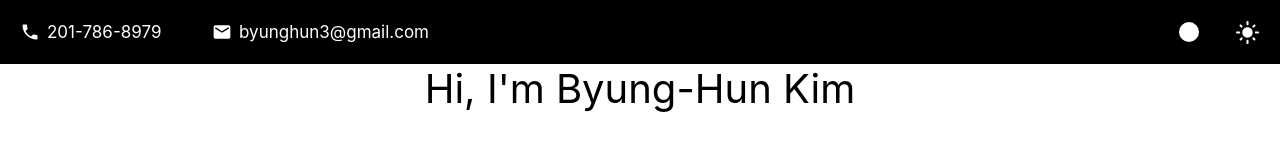
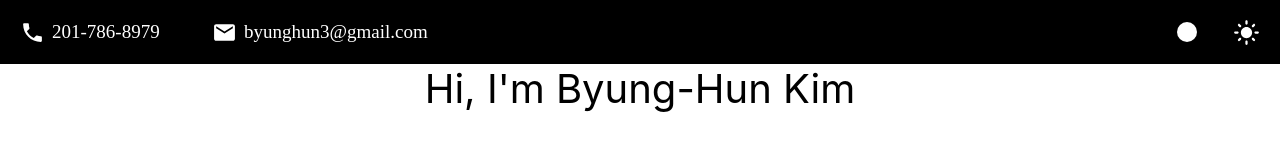
Before and after one commit to byunghun3/portfolio, a React (Create React App) app: page / in a window 1280 px wide. Shown: the top 160 px of the page. Built offline with nearby package versions, Linux system fonts and the light colour scheme.

Commit message:
enlarge fonts in navbar

```diff
--- a/src/components/Header.tsx
+++ b/src/components/Header.tsx
@@ -22,7 +22,8 @@ const Navbar = styled.div`
   min-height: 8vh;
   background-color: ${(props) => props.isDarkMode ? "lightblue" : "black"};
   color: ${(props) => props.isDarkMode ? "black" : "white"};
-  font-size: 1.7rem;
+  font-family: "Josefin Sans";
+  font-size: 1.9rem;
   transition: ease 0.3s;
 `;
 
@@ -35,6 +36,7 @@ const Contact = styled.div`
 const Phone = styled.div`
   display: flex;
   justify-content: flex-start;
+  align-items: center;
   width: 30%;
 `;
 
@@ -45,6 +47,7 @@ const Phone = styled.div`
 const Email = styled.div`
   display: flex;
   justify-content: flex-start;
+  align-items: center;
   width: 30%;
 `;
 
@@ -81,7 +84,7 @@ export const Header: FC<HeaderProps> = ({ projectsHash, contactHash }) => {
             <PhoneIcon
               sx={{
                 margin: "0 0.7rem 0 2rem",
-                fontSize: "2rem"
+                fontSize: "2.5rem"
               }}
             />
             201-786-8979
@@ -90,7 +93,7 @@ export const Header: FC<HeaderProps> = ({ projectsHash, contactHash }) => {
             <EmailIcon
               sx={{
                 margin: "0 0.7rem 0 2rem",
-                fontSize: "2rem"
+                fontSize: "2.5rem"
               }}
             />
             byunghun3@gmail.com
@@ -98,7 +101,7 @@ export const Header: FC<HeaderProps> = ({ projectsHash, contactHash }) => {
         </Contact>
         <ThemeSwitch>
           <Switch
-            color={isDarkMode ? "primary" : "error"}
+            color="primary"
             onChange={() => { setIsDarkMode(!isDarkMode); }}
           // type="checkbox"
           />
@@ -106,13 +109,13 @@ export const Header: FC<HeaderProps> = ({ projectsHash, contactHash }) => {
             <DarkModeIcon
               sx={{
                 margin: "0 2rem 0 0.7rem",
-                fontSize: "2.5rem"
+                fontSize: "2.7rem"
               }}
             /> :
             <LightModeIcon
               sx={{
                 margin: "0 2rem 0 0.7rem",
-                fontSize: "2.5rem"
+                fontSize: "2.7rem"
               }}
             />}
         </ThemeSwitch>
@@ -123,9 +126,9 @@ export const Header: FC<HeaderProps> = ({ projectsHash, contactHash }) => {
         {/* <NavHashLink smooth to={contactHash}>
             Contact
           </NavHashLink> */}
-    {/* </div> */}
+        {/* </div> */}
       </Navbar >
-  {/* </AppBar> */ }
+      {/* </AppBar> */}
     </div >
   );
 };
```
